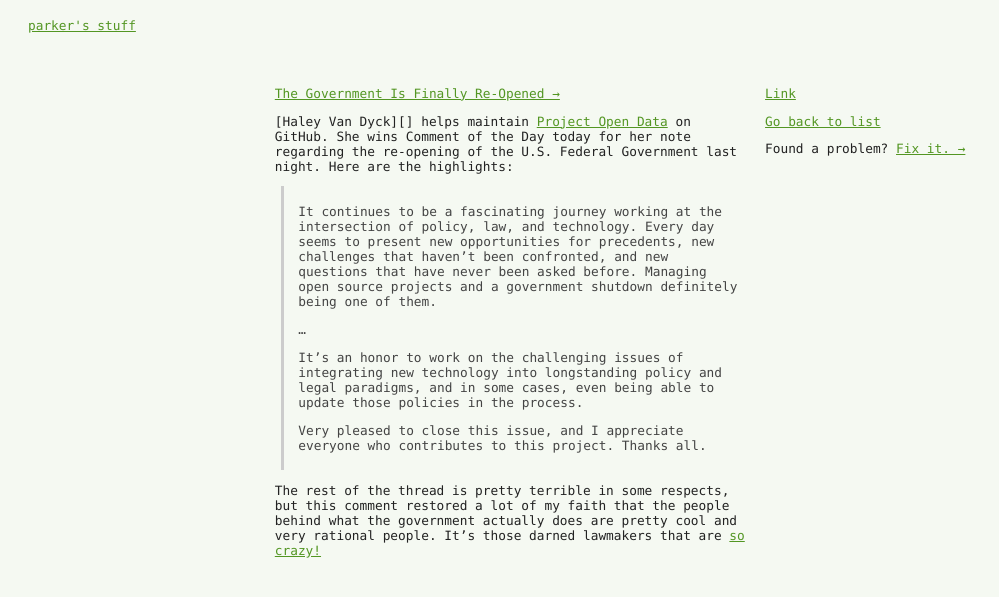
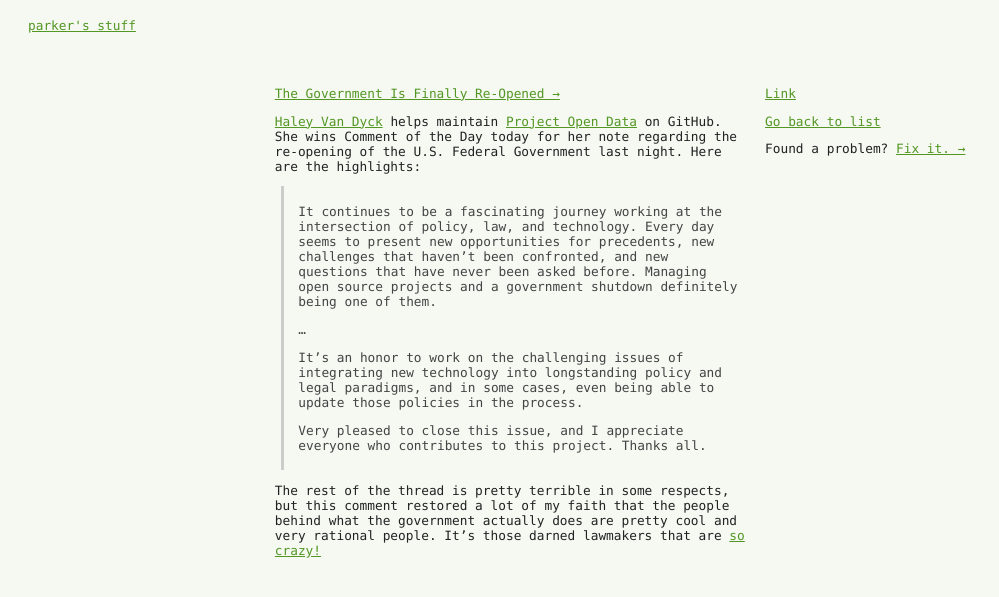
Before and after one commit to parkr/stuff, a Jekyll site: the page built from _posts/2013-10-17-the-government-is-finally-re-opened.markdown, in a window 1280 px wide. Shown: the top 597 px of the page, without its empty margins (0-999 px from the left). Built offline with Jekyll 4.4.1, drawn with Linux system fonts in a browser that asks for light colours; Markdown is read by kramdown in place of the engine named in the settings; part of the change alters nothing that is shown.

```diff
--- a/_posts/2013-10-17-the-government-is-finally-re-opened.markdown
+++ b/_posts/2013-10-17-the-government-is-finally-re-opened.markdown
@@ -31,5 +31,5 @@ are [so crazy!][]
 
 [so crazy!]: http://mummify.it/p9q4FmWg
 
-[Haley Vandyck]: https://github.com/haleyvandyck
+[Haley Van Dyck]: https://github.com/haleyvandyck
 [Project Open Data]: https://github.com/project-open-data/project-open-data.github.io
```
